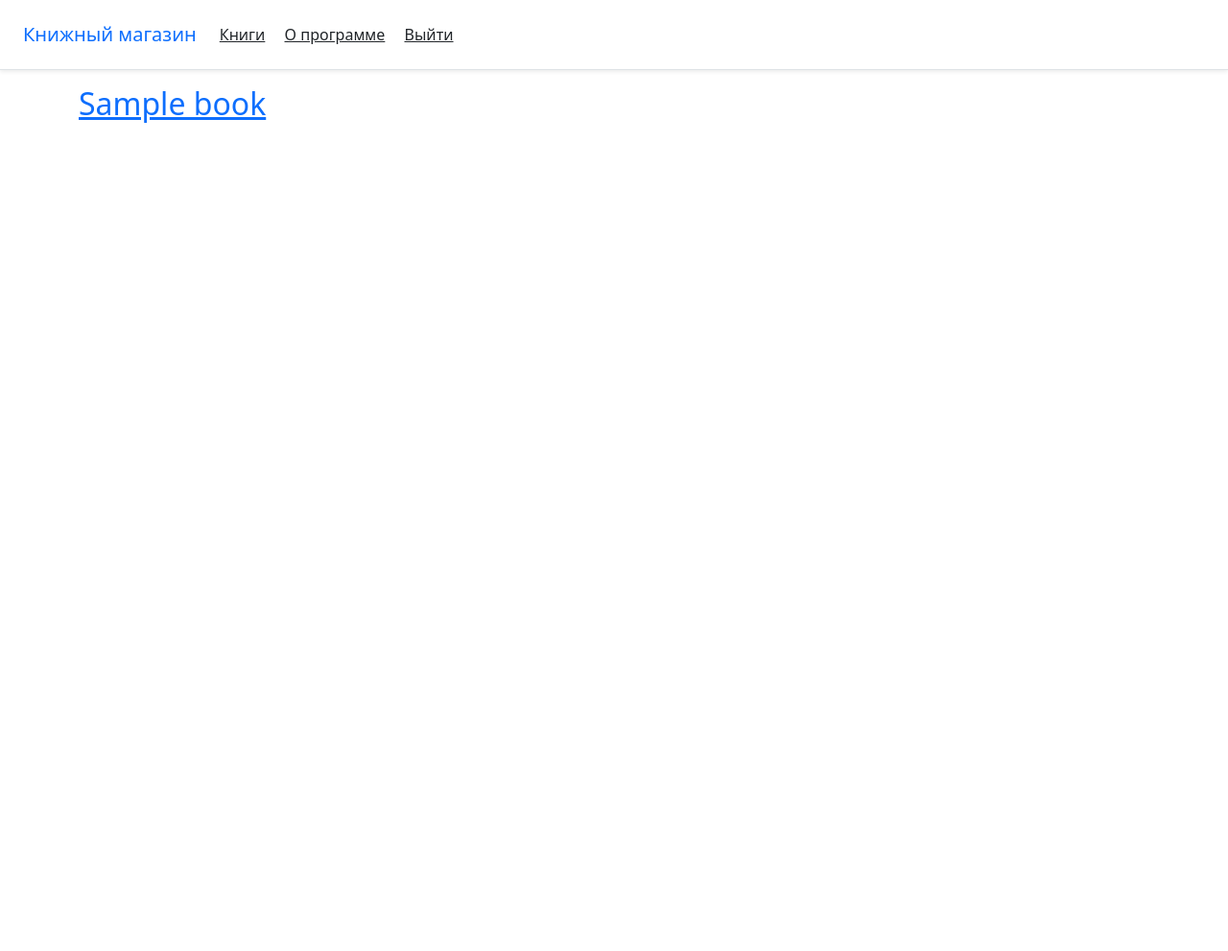
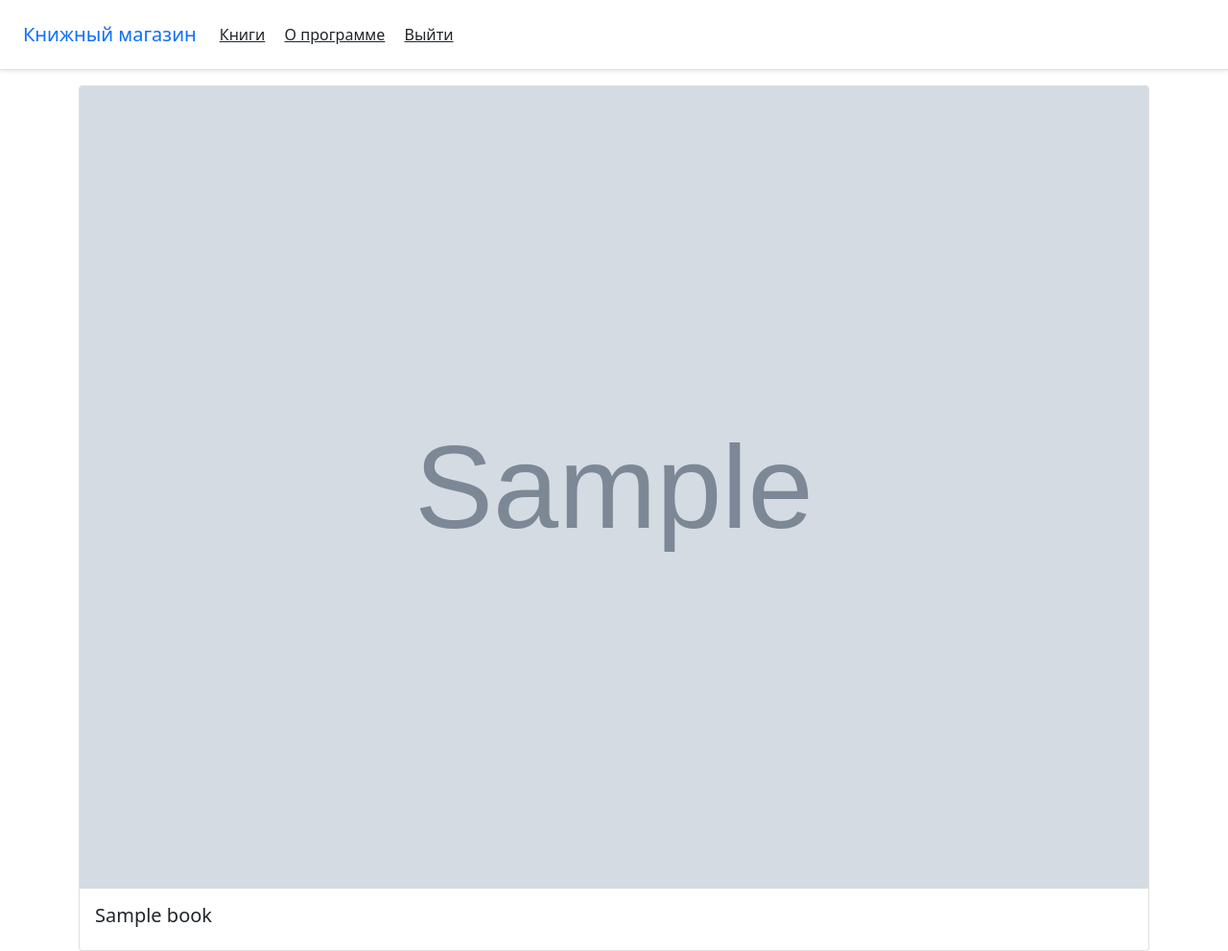
Before and after one commit to Andrei2020-web/Bookstore, a Django app: page /books/ in a window 1280 px wide. Shown: the whole page at 96% size. Before the commit the page ends 128 px from the top, so only its background shows below. Run offline with Django 4.2, Linux system fonts and the light colour scheme; a user stored in the database is signed in; tables that the repository leaves empty hold one stand-in row (values such as "Sample post"); grey boxes marked "Sample" are stand-in pictures.

Commit message:
В список книг добавлены обложки и сгруппирован.

```diff
--- a/templates/books/book_list.html
+++ b/templates/books/book_list.html
@@ -3,9 +3,17 @@
 {% block title %}Книги{% endblock title %}
 
 {% block content %}
+<div class="card-group">
   {% for book in book_list %}
-    <div>
-      <h2><a href="{{ book.get_absolute_url }}">{{ book.title }}</a></h2>
+  <div class="card">
+    <a href="{{ book.get_absolute_url }}">
+      <img src="{{ book.cover.url }}" class="card-img-top"
+           alt="{{ book.title }}">
+    </a>
+    <div class="card-body">
+      <h5 class="card-title">{{ book.title }}</h5>
     </div>
+  </div>
   {% endfor %}
+</div>
 {% endblock content %}
```
